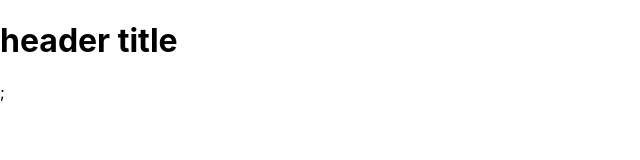
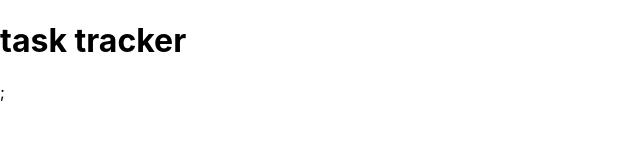
Before and after one commit to pixelstorm/react-task-tracker, a React (Create React App) app: page / in a window 1280 px wide. Shown: the top 160 px of the page, without its empty margins (0-640 px from the left). Built offline with nearby package versions, Linux system fonts and the light colour scheme.

Commit message:
use default value for prop

```diff
--- a/src/App.js
+++ b/src/App.js
@@ -3,7 +3,7 @@ import Header from "./components/Header";
 function App() {
   return (
     <div className="container">
-      <Header title="header title" />;
+      <Header />;
     </div>
   );
 }
--- a/src/components/Header.js
+++ b/src/components/Header.js
@@ -5,4 +5,7 @@ const Header = (props) => {
     </div>
   );
 };
+Header.defaultProps = {
+  title: "task tracker",
+};
 export default Header;
```
